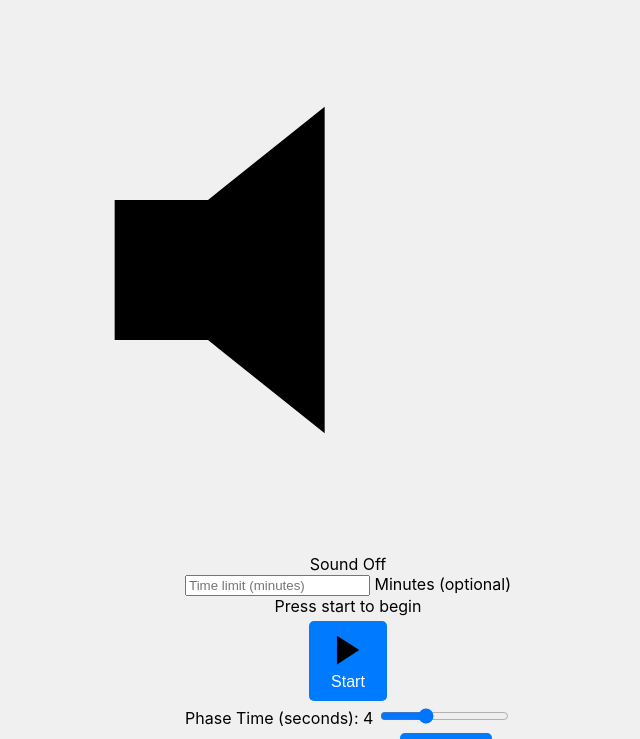
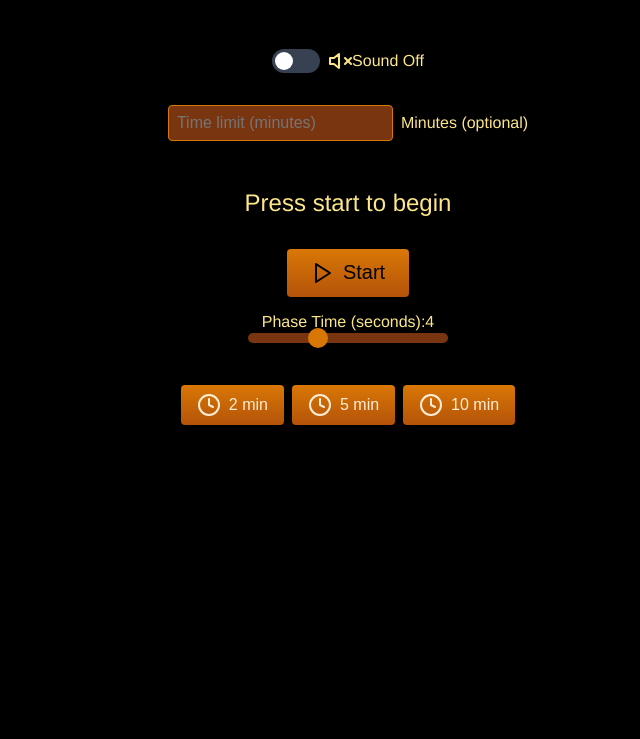
Before and after one commit to AlexJ456/boxpc, a plain HTML site: page index.html in a window 1280 px wide. Shown: the part 239-978 px from the top of the page, without its empty margins (292-932 px from the left). After the commit the page ends 800 px from the top, so only its background shows below. Drawn offline with Linux system fonts and the light colour scheme.

Commit message:
Update index.html

```diff
--- a/index.html
+++ b/index.html
@@ -3,59 +3,292 @@
 <head>
     <meta charset="UTF-8">
     <meta name="viewport" content="width=device-width, initial-scale=1.0">
+    <meta name="apple-mobile-web-app-capable" content="yes">
+    <meta name="apple-mobile-web-app-status-bar-style" content="black-translucent">
     <title>Box Breathing</title>
     <link rel="manifest" href="manifest.json">
     <style>
         body {
+            font-family: 'Helvetica Neue', Arial, sans-serif;
             margin: 0;
-            font-family: -apple-system, BlinkMacSystemFont, 'Segoe UI', Roboto, Oxygen, Ubuntu, sans-serif;
-            background-color: #f0f0f0;
+            padding: 0;
+            background-color: black;
+            color: #ffedd5;
+            min-height: 100vh;
             display: flex;
+            flex-direction: column;
+            align-items: center;
             justify-content: center;
-            align-items: center;
-            min-height: 100vh;
+            overflow: hidden;
         }
-        .container {
-            text-align: center;
-            width: 100%;
-            max-width: 600px;
-            padding: 20px;
-            box-sizing: border-box;
-        }
-        #box-canvas {
-            width: 100%;
-            max-width: 400px;
-            height: auto;
-            margin: 0 auto;
-            display: block;
-        }
-        #app-content {
-            margin-top: 20px;
-        }
-        button {
-            padding: 10px 20px;
-            font-size: 16px;
-            margin: 5px;
-            border: none;
-            border-radius: 5px;
-            background-color: #007AFF;
-            color: white;
-            cursor: pointer;
-        }
-        button:disabled {
-            background-color: #cccccc;
-            cursor: not-allowed;
-        }
+
         #offline-notification {
             position: fixed;
             top: 10px;
             left: 50%;
             transform: translateX(-50%);
-            background-color: #333;
+            background-color: #92400e;
             color: white;
-            padding: 10px 20px;
+            padding: 8px 16px;
+            border-radius: 4px;
+            z-index: 1000;
+            display: none;
+        }
+
+        .container {
+            position: relative;
+            display: flex;
+            flex-direction: column;
+            align-items: center;
+            justify-content: center;
+            min-height: 100vh;
+            padding: 1rem;
+            width: 100%;
+            box-sizing: border-box;
+        }
+
+        #box-canvas {
+            position: absolute;
+            top: 0;
+            left: 0;
+            width: 100%;
+            height: 100%;
+            z-index: 0;
+        }
+
+        #app-content {
+            position: relative;
+            z-index: 1;
+            display: flex;
+            flex-direction: column;
+            align-items: center;
+            width: 100%;
+            max-width: 400px; /* Added for PC formatting */
+            margin: 0 auto;   /* Added for PC formatting */
+        }
+
+        h1 {
+            font-size: 2.5rem;
+            font-weight: bold;
+            margin-bottom: 4rem;
+            color: #fcd34d;
+        }
+
+        .instruction {
+            font-size: 2rem;
+            margin-bottom: 2rem;
+            color: #fdba74;
+        }
+
+        .countdown {
+            font-size: 4rem;
+            font-weight: bold;
+            margin-bottom: 2.5rem;
+            color: #ff6b6b;
+        }
+
+        .prompt {
+            font-size: 1.5rem;
+            margin-bottom: 2rem;
+            color: #fde68a;
+        }
+
+        .complete {
+            font-size: 2rem;
+            margin-bottom: 2rem;
+            color: #4ade80;
+        }
+
+        .timer {
+            position: fixed;
+            top: 1rem;
+            right: 1rem;
+            color: #fde68a;
+            z-index: 2;
+        }
+
+        .form-group {
+            display: flex;
+            align-items: center;
+            margin-bottom: 1rem;
+            gap: 0.5rem;
+        }
+
+        .settings {
+            display: flex;
+            flex-direction: column;
+            align-items: center;
+            margin-bottom: 2rem;
+            gap: 1rem;
+        }
+
+        input[type="text"] {
+            background-color: #78350f;
+            color: #ffedd5;
+            border: 1px solid #d97706;
+            padding: 0.5rem;
+            border-radius: 0.25rem;
+            font-size: 16px;
+        }
+
+        label {
+            color: #fde68a;
+            display: flex;
+            align-items: center;
+        }
+
+        button {
+            font-size: 1.25rem;
+            padding: 0.75rem 1.5rem;
+            background: linear-gradient(to bottom, #d97706, #b45309);
+            color: black;
+            border: none;
+            border-radius: 0.25rem;
+            cursor: pointer;
+            display: flex;
+            align-items: center;
+            justify-content: center;
+            gap: 0.5rem;
+            box-shadow: 0 3px 6px rgba(0, 0, 0, 0.4);
+        }
+
+        button:hover {
+            background: linear-gradient(to bottom, #b45309, #92400e);
+        }
+
+        .switch {
+            position: relative;
+            display: inline-block;
+            width: 48px;
+            height: 24px;
+        }
+
+        .switch input {
+            opacity: 0;
+            width: 0;
+            height: 0;
+        }
+
+        .slider {
+            position: absolute;
+            cursor: pointer;
+            top: 0;
+            left: 0;
+            right: 0;
+            bottom: 0;
+            background-color: #374151;
+            transition: .4s;
+            border-radius: 24px;
+        }
+
+        .slider:before {
+            position: absolute;
+            content: "";
+            height: 18px;
+            width: 18px;
+            left: 3px;
+            bottom: 3px;
+            background-color: white;
+            transition: .4s;
+            border-radius: 50%;
+        }
+
+        input:checked + .slider {
+            background-color: #d97706;
+        }
+
+        input:checked + .slider:before {
+            transform: translateX(24px);
+        }
+
+        .icon {
+            display: inline-block;
+            vertical-align: middle;
+            width: 24px;
+            height: 24px;
+            stroke-width: 2;
+            stroke: currentColor;
+            fill: none;
+            stroke-linecap: round;
+            stroke-linejoin: round;
+        }
+
+        .shortcut-buttons {
+            display: flex;
+            gap: 0.5rem;
+            margin-top: 1.5rem;
+            flex-wrap: wrap;
+            justify-content: center;
+        }
+
+        .preset-button {
+            font-size: 1rem;
+            padding: 0.5rem 1rem;
+            background-color: #92400e;
+            color: #ffedd5;
+        }
+
+        .preset-button:hover {
+            background-color: #78350f;
+        }
+
+        .slider-container {
+            display: flex;
+            flex-direction: column;
+            align-items: center;
+            margin-top: 1rem;
+            margin-bottom: 1rem;
+        }
+
+        input[type="range"] {
+            -webkit-appearance: none;
+            appearance: none;
+            width: 200px;
+            height: 10px;
+            background: #78350f;
             border-radius: 5px;
-            z-index: 1000;
+            outline: none;
+        }
+
+        input[type="range"]::-webkit-slider-thumb {
+            -webkit-appearance: none;
+            appearance: none;
+            width: 20px;
+            height: 20px;
+            background: #d97706;
+            border-radius: 50%;
+            cursor: pointer;
+        }
+
+        input[type="range"]::-moz-range-track {
+            width: 200px;
+            height: 10px;
+            background: #78350f;
+            border-radius: 5px;
+        }
+
+        input[type="range"]::-moz-range-thumb {
+            width: 20px;
+            height: 20px;
+            background: #d97706;
+            border-radius: 50%;
+            cursor: pointer;
+        }
+
+        /* Added for PC formatting */
+        @media (min-width: 768px) {
+            h1 {
+                font-size: 3rem;
+            }
+            .instruction {
+                font-size: 2.5rem;
+            }
+            .countdown {
+                font-size: 5rem;
+            }
+            .timer {
+                font-size: 1.5rem;
+            }
         }
     </style>
 </head>
```
